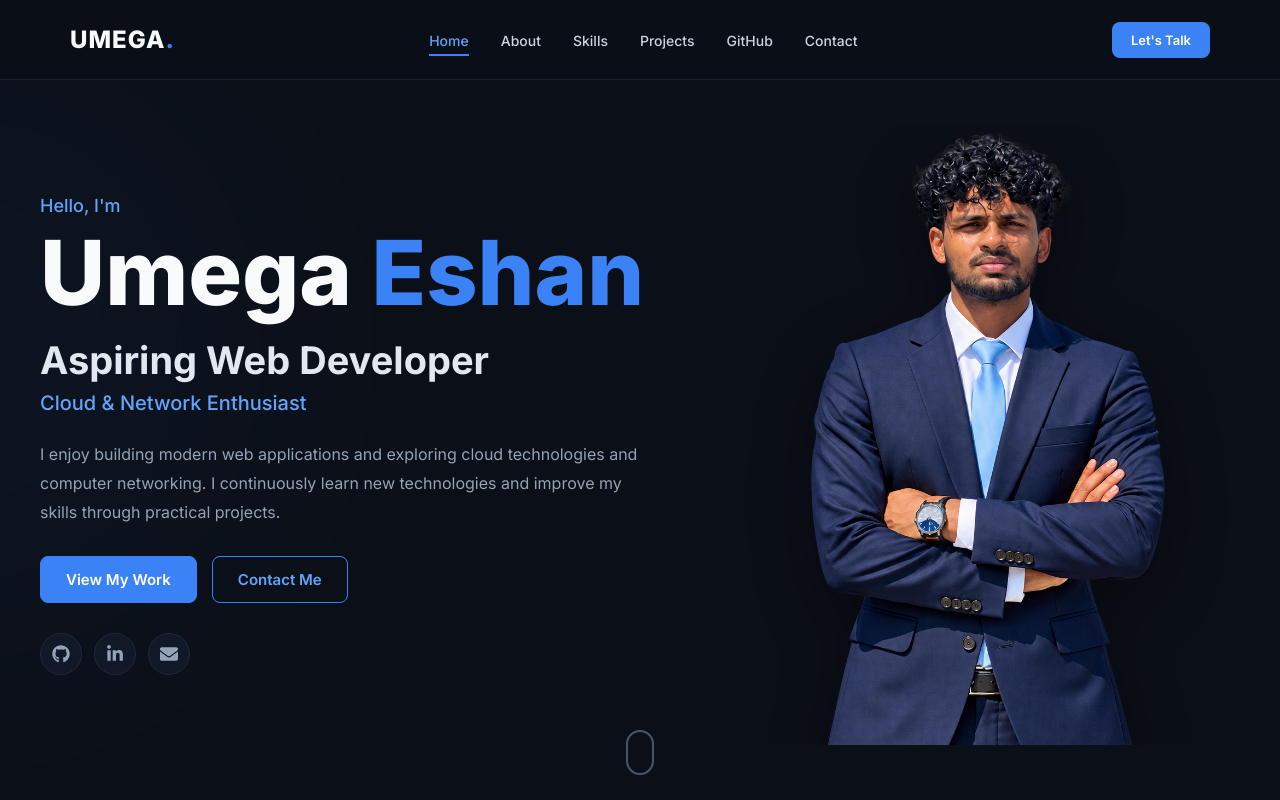
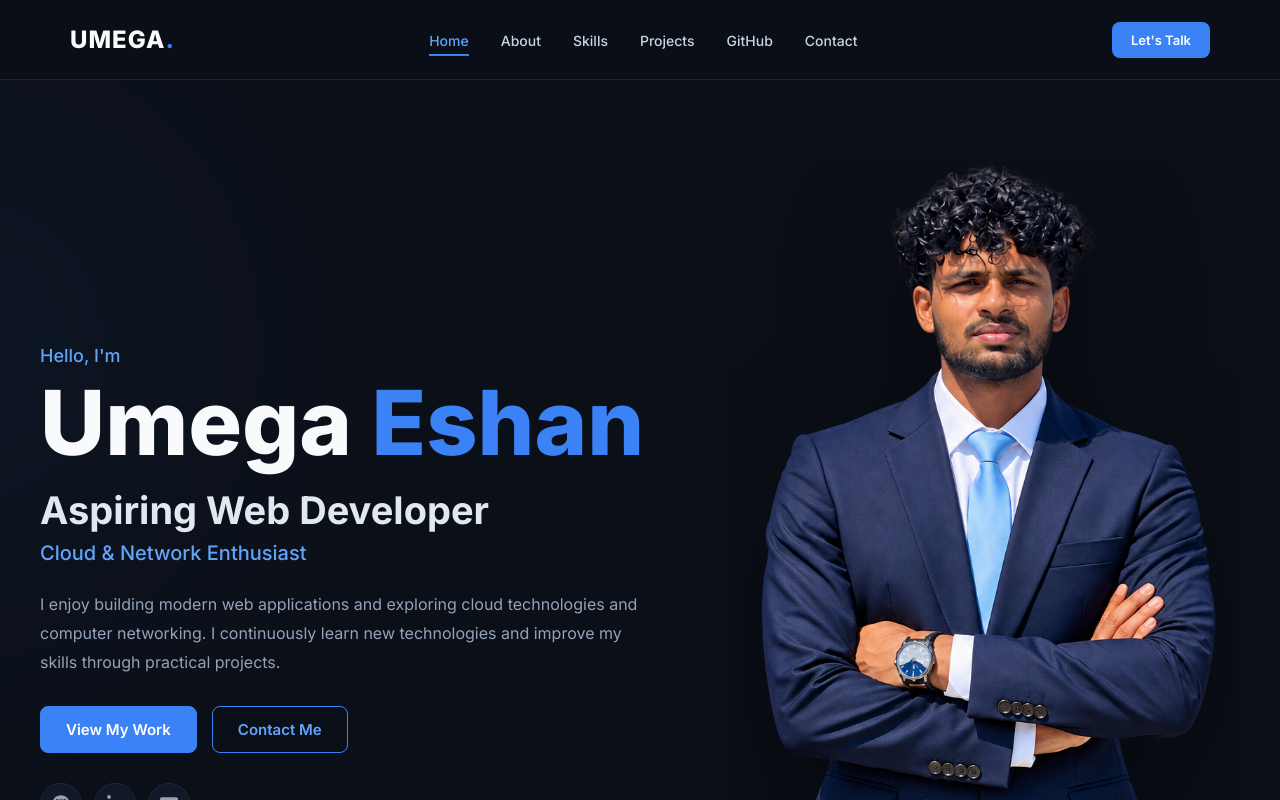
Before and after one commit to umegaeshan/umega-portfolio, a React (Vite) app: page / in a window 1280 px wide. Shown: the top 800 px of the page. Built offline with nearby package versions, Linux system fonts and the light colour scheme.

Commit message:
Update hero section styles for improved layout and image scaling

```diff
--- a/src/components/Hero.css
+++ b/src/components/Hero.css
@@ -202,16 +202,16 @@
   display: flex;
   align-items: center;
   justify-content: center;
-  min-height: 650px;
+  min-height: 950px; /* area එක same වගේ තියාගන්න */
 }
 
 .hero-image-wrapper {
   position: relative;
   z-index: 2;
-  width: 100%;
-  max-width: 500px;
-  height: 620px;
-  overflow: hidden;
+  width: 200%;
+  max-width: 820px;
+  height: 860px;   /* wrapper එක fixed */
+  overflow: hidden; /* පහල කොටස hide වෙනවා */
 
   display: flex;
   align-items: flex-start;
@@ -219,14 +219,16 @@
 }
 
 .hero-image {
-  width: 112%;
-  max-width: 560px;
+  width: 70%;
+  max-width: 820px;
   height: auto;
   display: block;
 
+  transform: scale(2); /* image එක witharak loku */
+  transform-origin: top center; /* උඩින් enlarge වෙයි */
+
   filter: drop-shadow(0 20px 30px rgba(0, 0, 0, 0.4));
 }
-
 
 /* =========================
    BACKGROUND EFFECT
```
